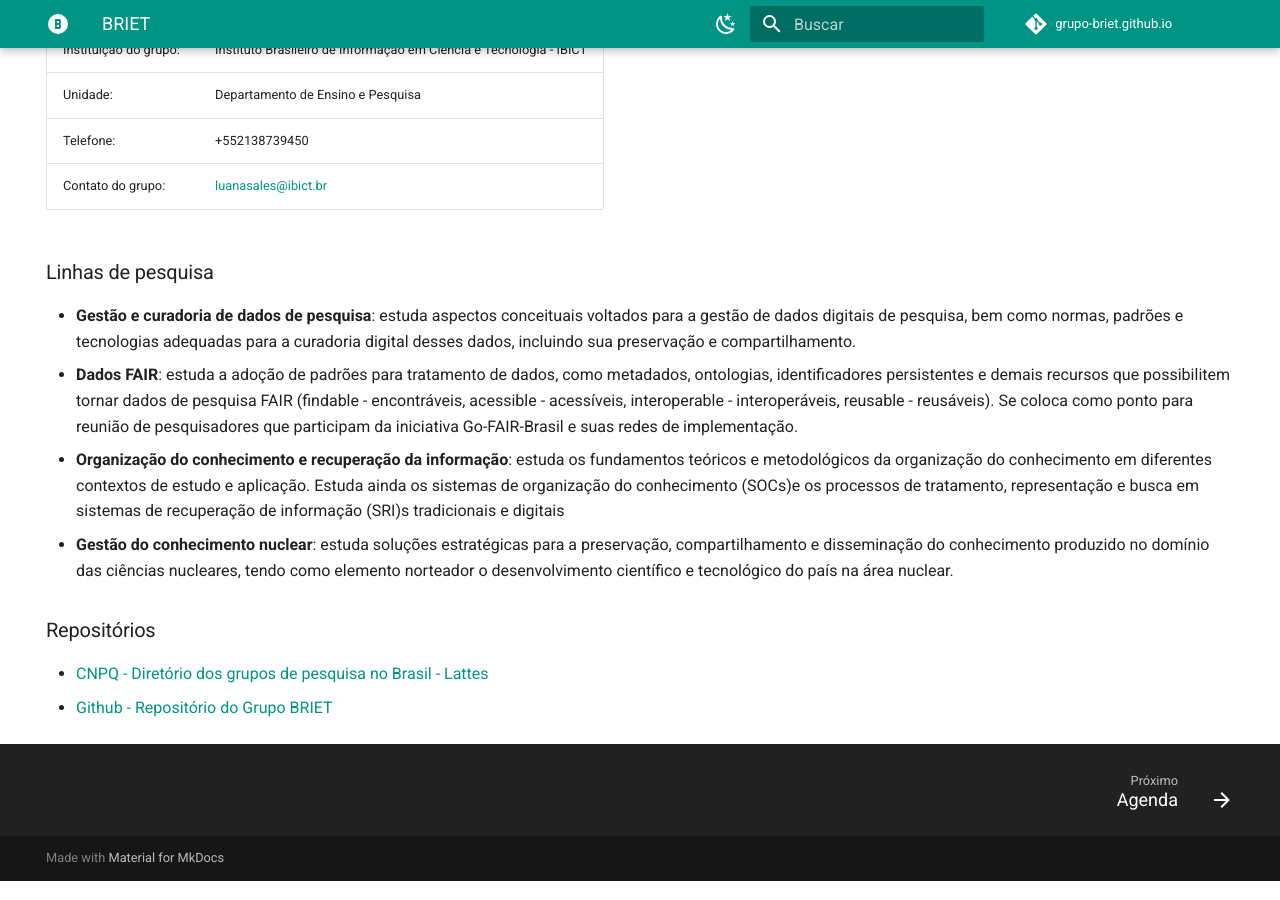
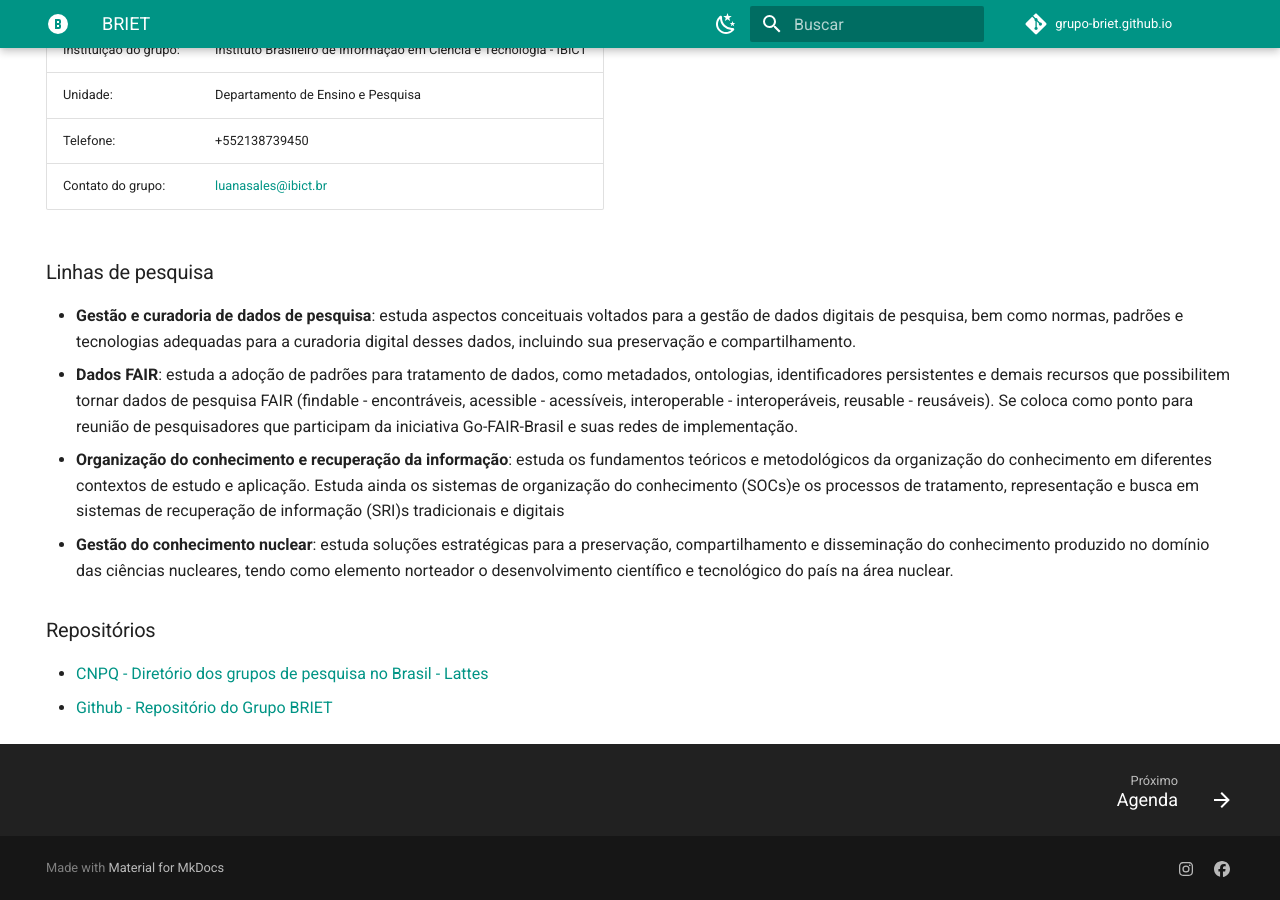
Before and after one commit to keellyayala/grupo-briet.github.io, an MkDocs documentation site: the page built from docs/index.md, in a window 1280 px wide and 900 px high, scrolled down 738 px. Built offline with MkDocs 1.6.1 and Material for MkDocs 9.7.7, drawn with Linux system fonts in a browser that asks for light colours; a script that is not in the unit is left out; comment, search, counter and statistics services are not loaded.

Commit message:
Update mkdocs.yml

```diff
--- a/mkdocs.yml
+++ b/mkdocs.yml
@@ -136,7 +136,11 @@ extra:
 #          note: >-
 #            Obrigado pelo seu feedback! Nos ajude a melhorar essa página
 #            preenchendo nosso <a href="..." target="_blank" rel="noopener">formulário de feedback</a>.
-
+  social:
+    - icon: fontawesome/brands/instagram
+      link: https://www.instagram.com/grupobriet
+    - icon: fontawesome/brands/facebook
+      link: https://www.facebook.com/people/GRUPO-de-pesquisa-BRIET/100076347663252/
 
 extra_javascript:
   - https://unpkg.com/mermaid/dist/mermaid.min.js
```
